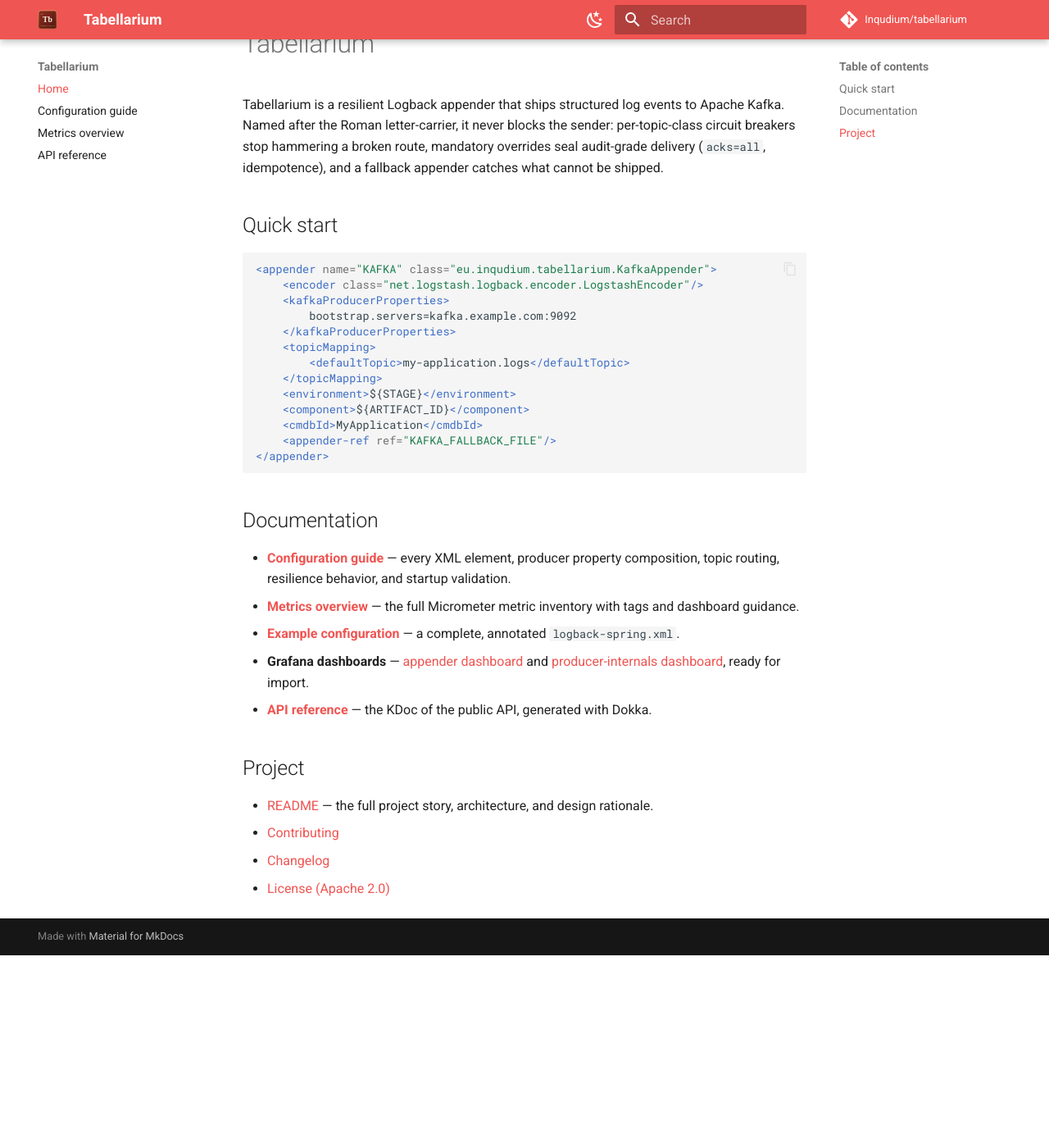
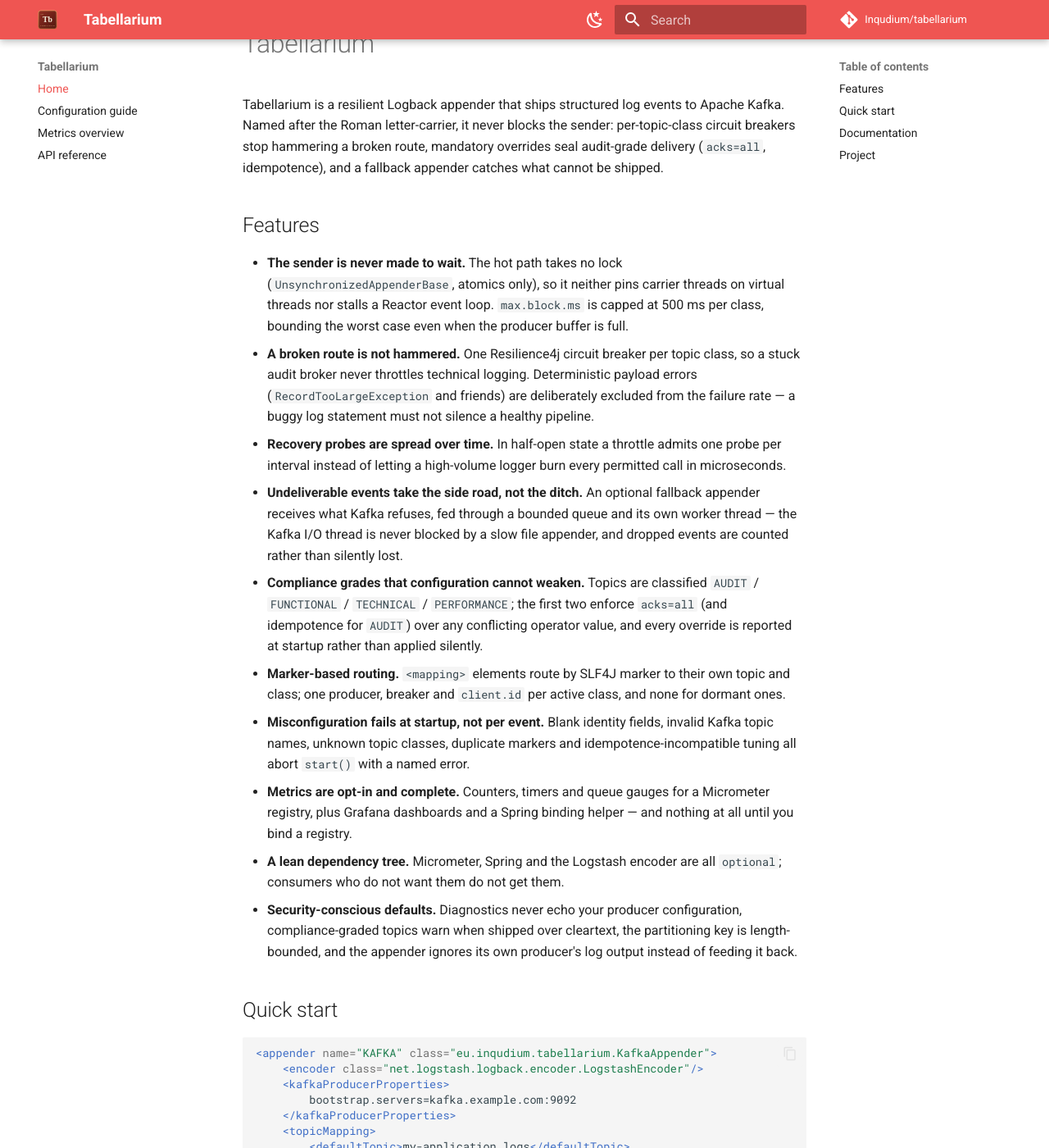
Before and after one commit to Inqudium/tabellarium, an MkDocs documentation site: the page built from docs/index.md, in a window 1280 px wide and 1400 px high, scrolled down 302 px. Shown: the whole window at 82% size. Built offline with MkDocs 1.6.1 and Material for MkDocs 9.7.7, drawn with Linux system fonts in a browser that asks for light colours; comment, search, counter and statistics services are not loaded; before the commit the page ends 1467 px from its top, so only the background shows below that.

Commit message:
Add the feature list to the documentation landing page
Same ten bullets as the README, so the site's entry page answers "what
does this do for me" before the quick start. Verified with a strict
mkdocs build.

Co-Authored-By: Claude Fable 5 <noreply@anthropic.com>
Claude-Session: https://claude.ai/code/session_01HrUPJJB4dmFKQDcijUCBNg

```diff
--- a/docs/index.md
+++ b/docs/index.md
@@ -9,6 +9,49 @@ blocks the sender: per-topic-class circuit breakers stop hammering a
 broken route, mandatory overrides seal audit-grade delivery
 (`acks=all`, idempotence), and a fallback appender catches what cannot
 be shipped.
+
+## Features
+
+- **The sender is never made to wait.** The hot path takes no lock
+  (`UnsynchronizedAppenderBase`, atomics only), so it neither pins
+  carrier threads on virtual threads nor stalls a Reactor event loop.
+  `max.block.ms` is capped at 500 ms per class, bounding the worst case
+  even when the producer buffer is full.
+- **A broken route is not hammered.** One Resilience4j circuit breaker
+  per topic class, so a stuck audit broker never throttles technical
+  logging. Deterministic payload errors (`RecordTooLargeException` and
+  friends) are deliberately excluded from the failure rate — a buggy log
+  statement must not silence a healthy pipeline.
+- **Recovery probes are spread over time.** In half-open state a
+  throttle admits one probe per interval instead of letting a
+  high-volume logger burn every permitted call in microseconds.
+- **Undeliverable events take the side road, not the ditch.** An
+  optional fallback appender receives what Kafka refuses, fed through a
+  bounded queue and its own worker thread — the Kafka I/O thread is
+  never blocked by a slow file appender, and dropped events are counted
+  rather than silently lost.
+- **Compliance grades that configuration cannot weaken.** Topics are
+  classified `AUDIT` / `FUNCTIONAL` / `TECHNICAL` / `PERFORMANCE`; the
+  first two enforce `acks=all` (and idempotence for `AUDIT`) over any
+  conflicting operator value, and every override is reported at startup
+  rather than applied silently.
+- **Marker-based routing.** `<mapping>` elements route by SLF4J marker
+  to their own topic and class; one producer, breaker and `client.id`
+  per active class, and none for dormant ones.
+- **Misconfiguration fails at startup, not per event.** Blank identity
+  fields, invalid Kafka topic names, unknown topic classes, duplicate
+  markers and idempotence-incompatible tuning all abort `start()` with a
+  named error.
+- **Metrics are opt-in and complete.** Counters, timers and queue gauges
+  for a Micrometer registry, plus Grafana dashboards and a Spring
+  binding helper — and nothing at all until you bind a registry.
+- **A lean dependency tree.** Micrometer, Spring and the Logstash
+  encoder are all `optional`; consumers who do not want them do not get
+  them.
+- **Security-conscious defaults.** Diagnostics never echo your producer
+  configuration, compliance-graded topics warn when shipped over
+  cleartext, the partitioning key is length-bounded, and the appender
+  ignores its own producer's log output instead of feeding it back.
 
 ## Quick start
 
```
